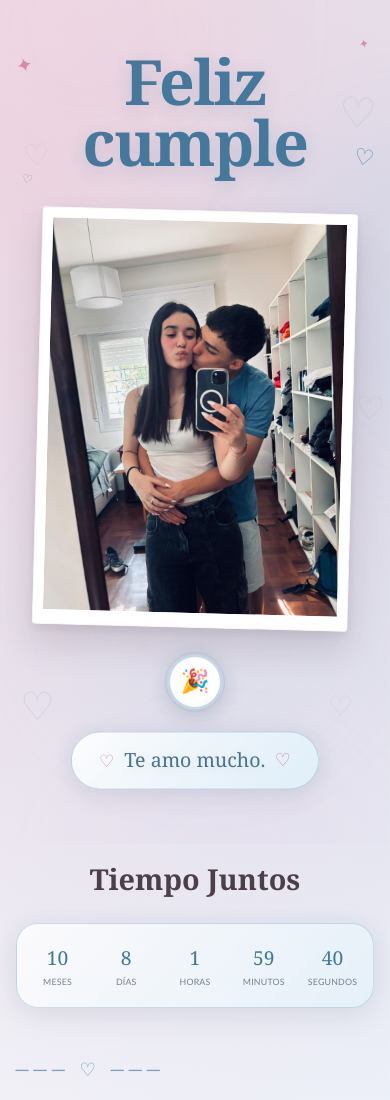
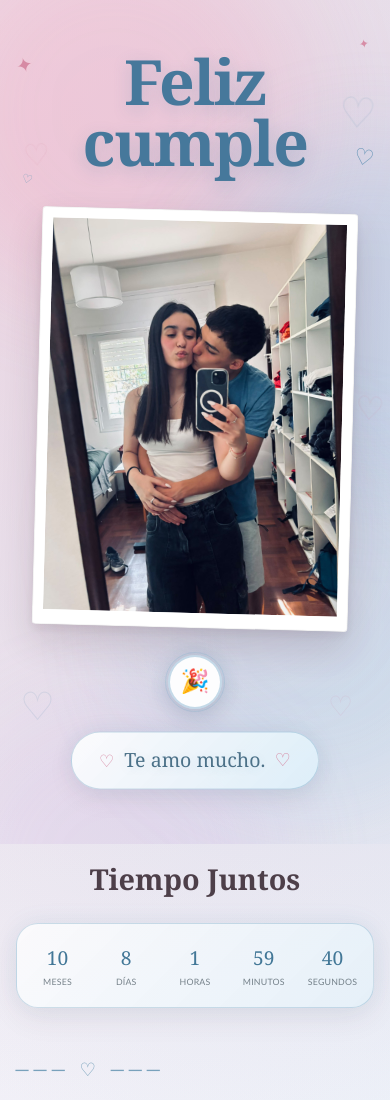
Before and after one commit to franciscocaraballoituarte-oss/cumple, a plain HTML site: page index.html in a window 390 px wide. Shown: the top 1100 px of the page. Drawn offline with Linux system fonts and the light colour scheme.

Commit message:
Update index.html

```diff
--- a/index.html
+++ b/index.html
@@ -25,7 +25,10 @@
         linear-gradient(135deg, #fff8fb, #f5f5fb 48%, #edf5fa);
     }
 
-    /* LUCES SUAVES EN MOVIMIENTO */
+    /* =========================================================
+       LUCES DE FONDO EN MOVIMIENTO
+       ========================================================= */
+
     .moving-background {
       position: fixed;
       inset: 0;
@@ -36,61 +39,79 @@
 
     .moving-light {
       position: absolute;
+      width: 500px;
+      height: 500px;
+      border-radius: 50%;
+      filter: blur(60px);
+      opacity: .27;
+      animation: driftLight 15s ease-in-out infinite alternate;
+      will-change: transform, opacity;
+    }
+
+    .moving-light.light-1 {
+      top: -180px;
+      left: -140px;
+      background: rgba(244,150,180,.72);
+      animation-duration: 16s;
+      animation-delay: -3s;
+    }
+
+    .moving-light.light-2 {
+      top: 7%;
+      right: -190px;
+      background: rgba(105,175,220,.68);
+      animation-duration: 19s;
+      animation-delay: -9s;
+    }
+
+    .moving-light.light-3 {
+      bottom: -190px;
+      left: 12%;
+      background: rgba(195,155,220,.62);
+      animation-duration: 21s;
+      animation-delay: -13s;
+    }
+
+    .moving-light.light-4 {
+      bottom: 8%;
+      right: 10%;
+      background: rgba(115,190,220,.58);
+      animation-duration: 18s;
+      animation-delay: -6s;
+    }
+
+    .moving-light.light-5 {
+      top: 38%;
+      left: 35%;
       width: 420px;
       height: 420px;
-      border-radius: 50%;
-      filter: blur(55px);
-      opacity: .23;
-      animation: driftLight 20s ease-in-out infinite alternate;
-      will-change: transform;
-    }
-
-    .moving-light.light-1 {
-      top: -150px;
-      left: -100px;
-      background: rgba(244,190,205,.65);
-      animation-duration: 19s;
-      animation-delay: -4s;
-    }
-
-    .moving-light.light-2 {
-      top: 12%;
-      right: -160px;
-      background: rgba(145,195,225,.58);
-      animation-duration: 23s;
-      animation-delay: -10s;
-    }
-
-    .moving-light.light-3 {
-      bottom: -170px;
-      left: 18%;
-      background: rgba(220,192,228,.52);
-      animation-duration: 25s;
-      animation-delay: -15s;
-    }
-
-    .moving-light.light-4 {
-      bottom: 15%;
-      right: 18%;
-      background: rgba(171,207,229,.48);
-      animation-duration: 21s;
-      animation-delay: -7s;
+      background: rgba(245,180,200,.42);
+      animation-duration: 24s;
+      animation-delay: -16s;
     }
 
     @keyframes driftLight {
 
       0% {
-        transform: translate3d(-25px,-18px,0) scale(1);
+        transform:
+          translate3d(-55px,-30px,0)
+          scale(.94);
+        opacity: .21;
       }
 
       50% {
-        transform: translate3d(38px,28px,0) scale(1.09);
+        transform:
+          translate3d(65px,50px,0)
+          scale(1.10);
+        opacity: .31;
       }
 
       100% {
-        transform: translate3d(-12px,48px,0) scale(.96);
-      }
-
+        transform:
+          translate3d(-30px,80px,0)
+          scale(.97);
+        opacity: .25;
+      }
     }
 
     main {
@@ -146,7 +167,7 @@
     .heart-3 { left: 10%; top: 52%; font-size: 25px; color: #4f88ad; opacity: .14; animation-delay: -4s; }
     .heart-4 { left: 91%; top: 47%; font-size: 33px; color: #d47f9b; animation-delay: -7s; }
     .heart-5 { left: 5%; top: 81%; font-size: 39px; color: #4f88ad; opacity: .15; animation-delay: -1s; }
-    .heart-6 { left: 84%; top: 82%; font-size: 28px; color: #d47f9b; opacity: .15; animation-delay: -5s; }
+    .heart-6 { left: 84%; top: 82%; font-size: 28px; color: #d47f9b; animation-delay: -5s; }
 
     @keyframes floatHeart {
       0%,100% { transform: translateY(0) rotate(-5deg); }
@@ -785,11 +806,38 @@
         padding-top: 42px;
       }
 
+      /* LUCES EN CELULAR */
       .moving-light {
-        width: 300px;
-        height: 300px;
-        filter: blur(45px);
-        opacity: .19;
+        width: 340px;
+        height: 340px;
+        filter: blur(48px);
+        opacity: .24;
+      }
+
+      .moving-light.light-1 {
+        top: -110px;
+        left: -120px;
+      }
+
+      .moving-light.light-2 {
+        top: 10%;
+        right: -130px;
+      }
+
+      .moving-light.light-3 {
+        bottom: -120px;
+        left: -40px;
+      }
+
+      .moving-light.light-4 {
+        bottom: 12%;
+        right: -40px;
+      }
+
+      .moving-light.light-5 {
+        width: 280px;
+        height: 280px;
+        left: 28%;
       }
 
       .hero {
@@ -873,17 +921,14 @@
         height: auto;
       }
 
-      /* 1 y 2: misma proporción natural */
       .gallery-row.row-1 .photo-card {
         aspect-ratio: var(--row1-ratio);
       }
 
-      /* 3 y 4: misma proporción natural */
       .gallery-row.row-2 .photo-card {
         aspect-ratio: var(--row2-ratio);
       }
 
-      /* 5 y 6: misma proporción; la 6 puede recortarse */
       .gallery-row.row-3 .photo-card {
         aspect-ratio: var(--row3-ratio);
       }
@@ -920,7 +965,6 @@
         color: #d47f9b;
       }
 
-      /* Fotos 1-4: no se recortan */
       .gallery-row.row-1 .photo-front img,
       .gallery-row.row-2 .photo-front img {
         position: relative;
@@ -931,7 +975,6 @@
         display: block;
       }
 
-      /* Fotos 5-6: se adaptan al mismo formato */
       .gallery-row.row-3 .photo-front img {
         position: relative;
         z-index: 1;
@@ -1054,11 +1097,13 @@
 
 <body>
 
+  <!-- LUCES SUAVES EN MOVIMIENTO -->
   <div class="moving-background" aria-hidden="true">
     <span class="moving-light light-1"></span>
     <span class="moving-light light-2"></span>
     <span class="moving-light light-3"></span>
     <span class="moving-light light-4"></span>
+    <span class="moving-light light-5"></span>
   </div>
 
   <div class="background-hearts" aria-hidden="true">
```
